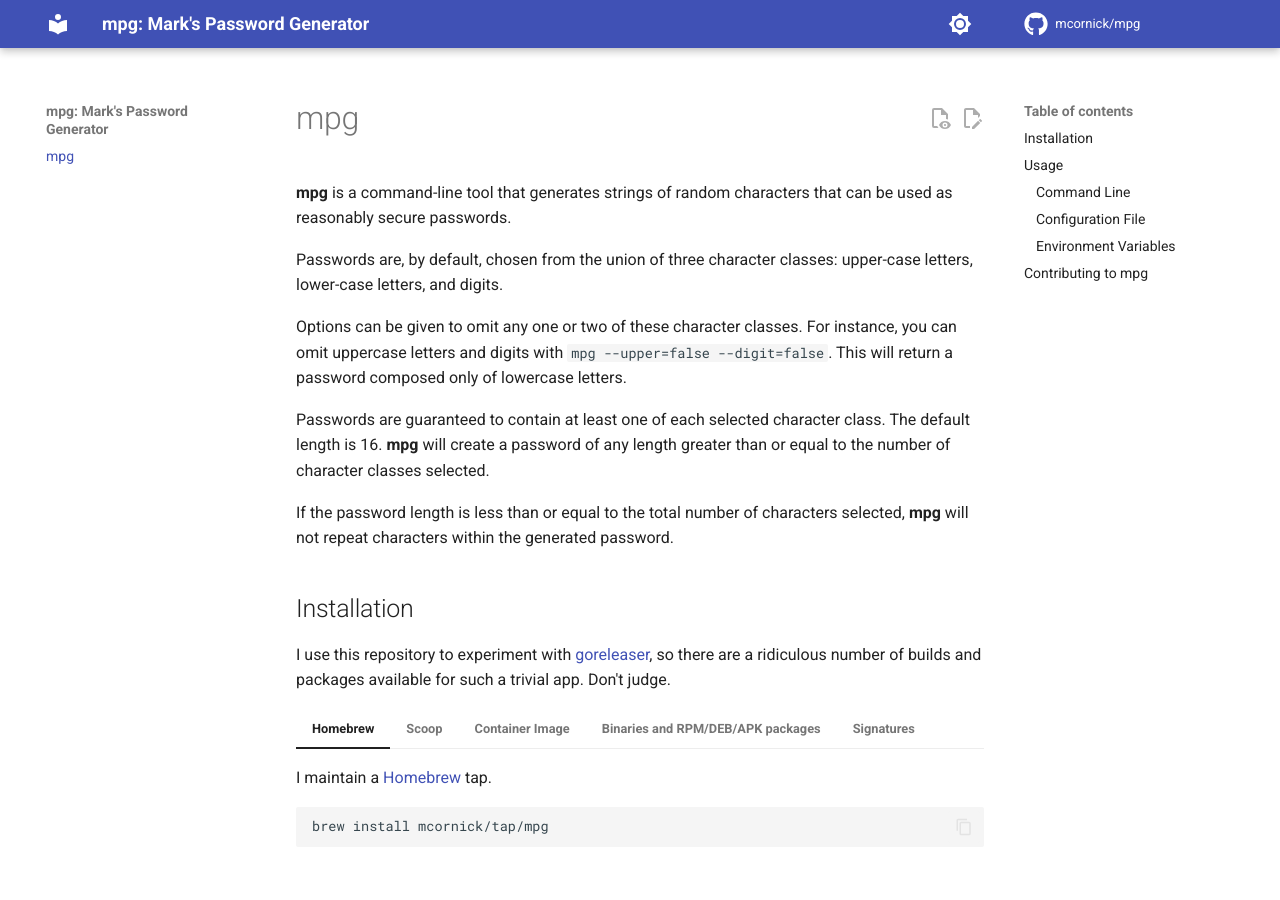
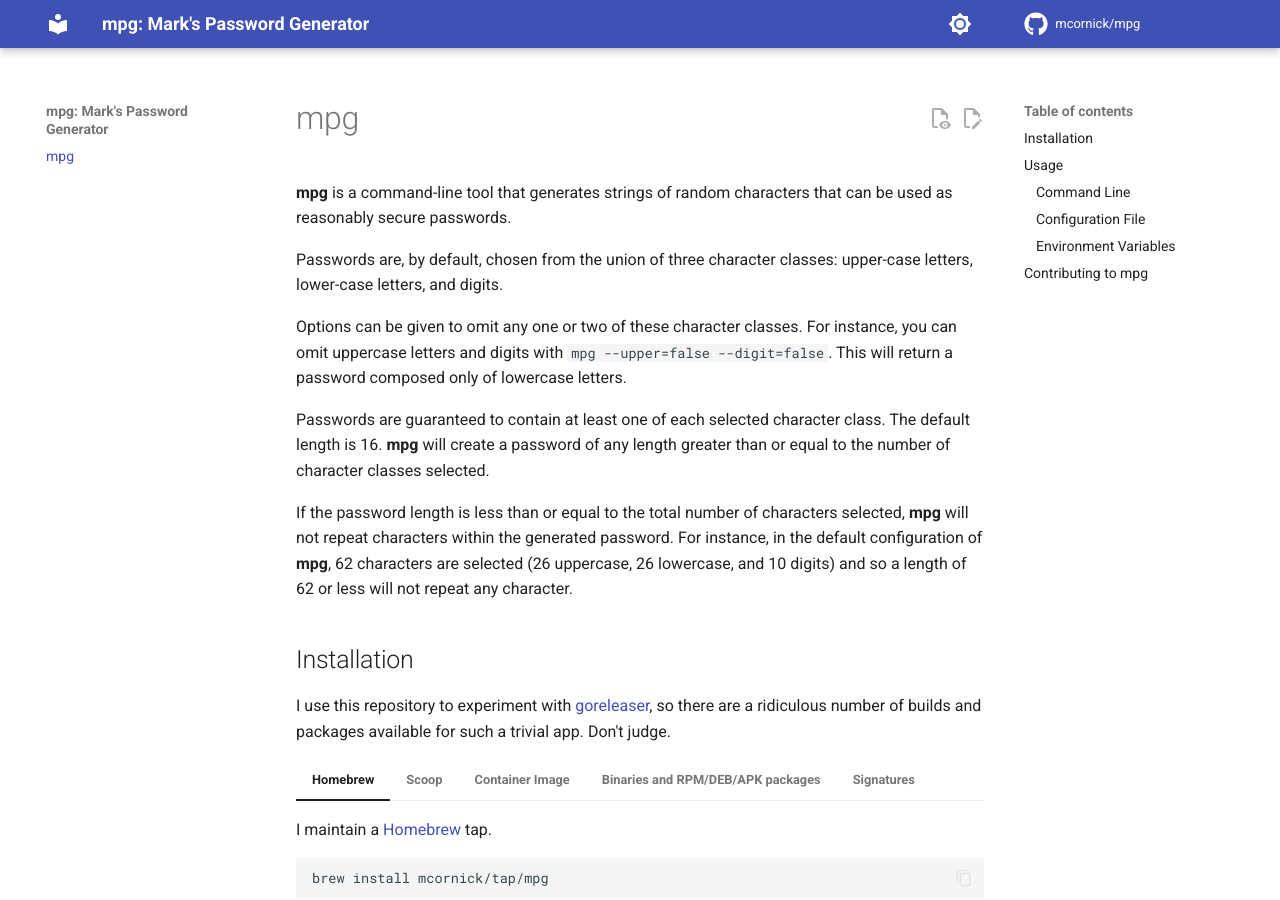
Before and after one commit to step-security-bot/mpg, an MkDocs documentation site: the page built from docs/index.md, in a window 1280 px wide and 900 px high. Built offline with MkDocs 1.6.1 and Material for MkDocs 9.7.7, drawn with Linux system fonts in a browser that asks for light colours; comment, search, counter and statistics services are not loaded; the version menu is left out.

Commit message:
docs: give an example of character non-repetition
Signed-off-by: Mark Cornick <mcornick@mcornick.com>

```diff
--- a/docs/index.md
+++ b/docs/index.md
@@ -9,7 +9,7 @@ Options can be given to omit any one or two of these character classes. For inst
 
 Passwords are guaranteed to contain at least one of each selected character class. The default length is 16. __mpg__ will create a password of any length greater than or equal to the number of character classes selected.
 
-If the password length is less than or equal to the total number of characters selected, __mpg__ will not repeat characters within the generated password.
+If the password length is less than or equal to the total number of characters selected, __mpg__ will not repeat characters within the generated password. For instance, in the default configuration of __mpg__, 62 characters are selected (26 uppercase, 26 lowercase, and 10 digits) and so a length of 62 or less will not repeat any character.
 
 ## Installation
 
```
